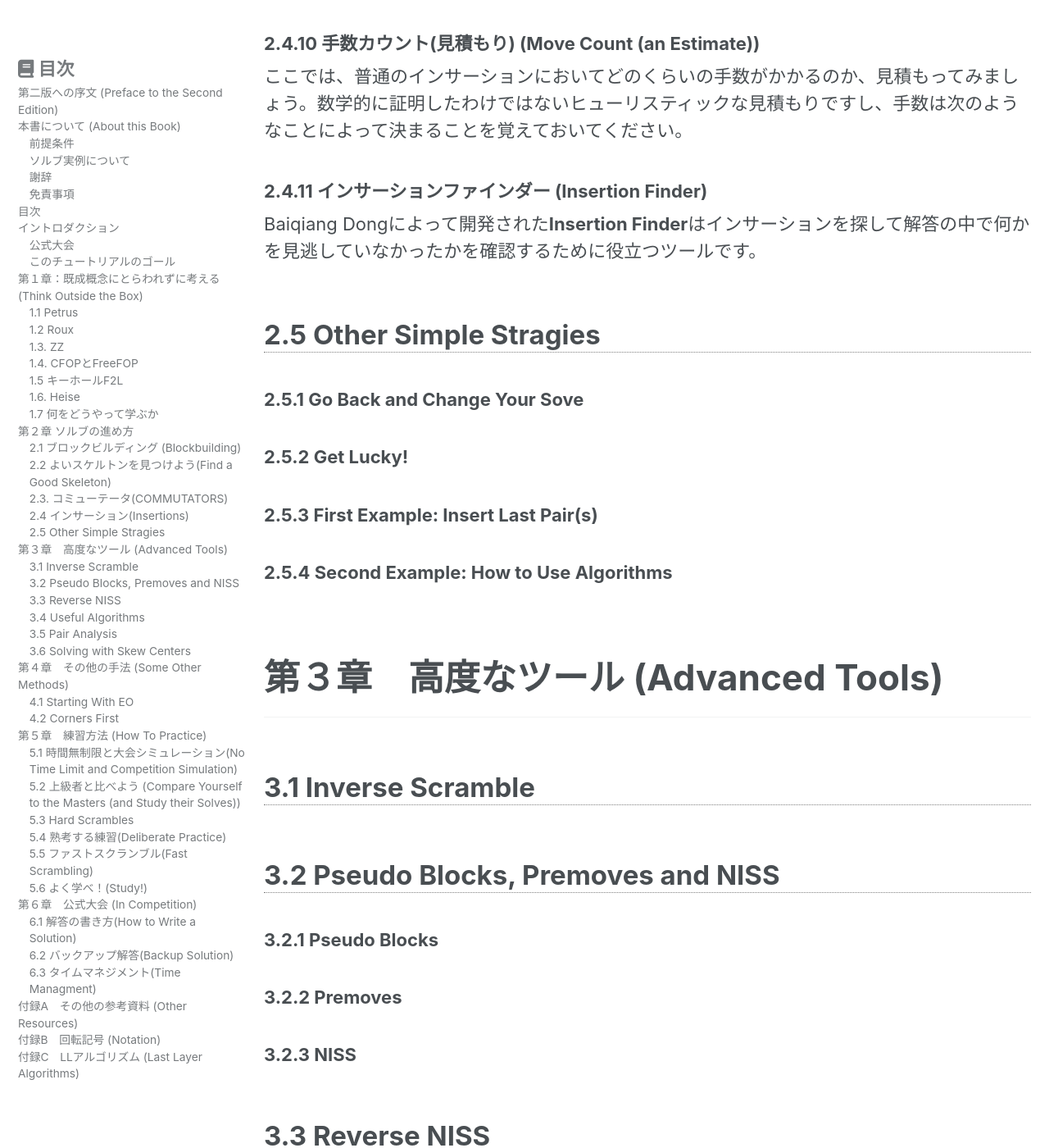
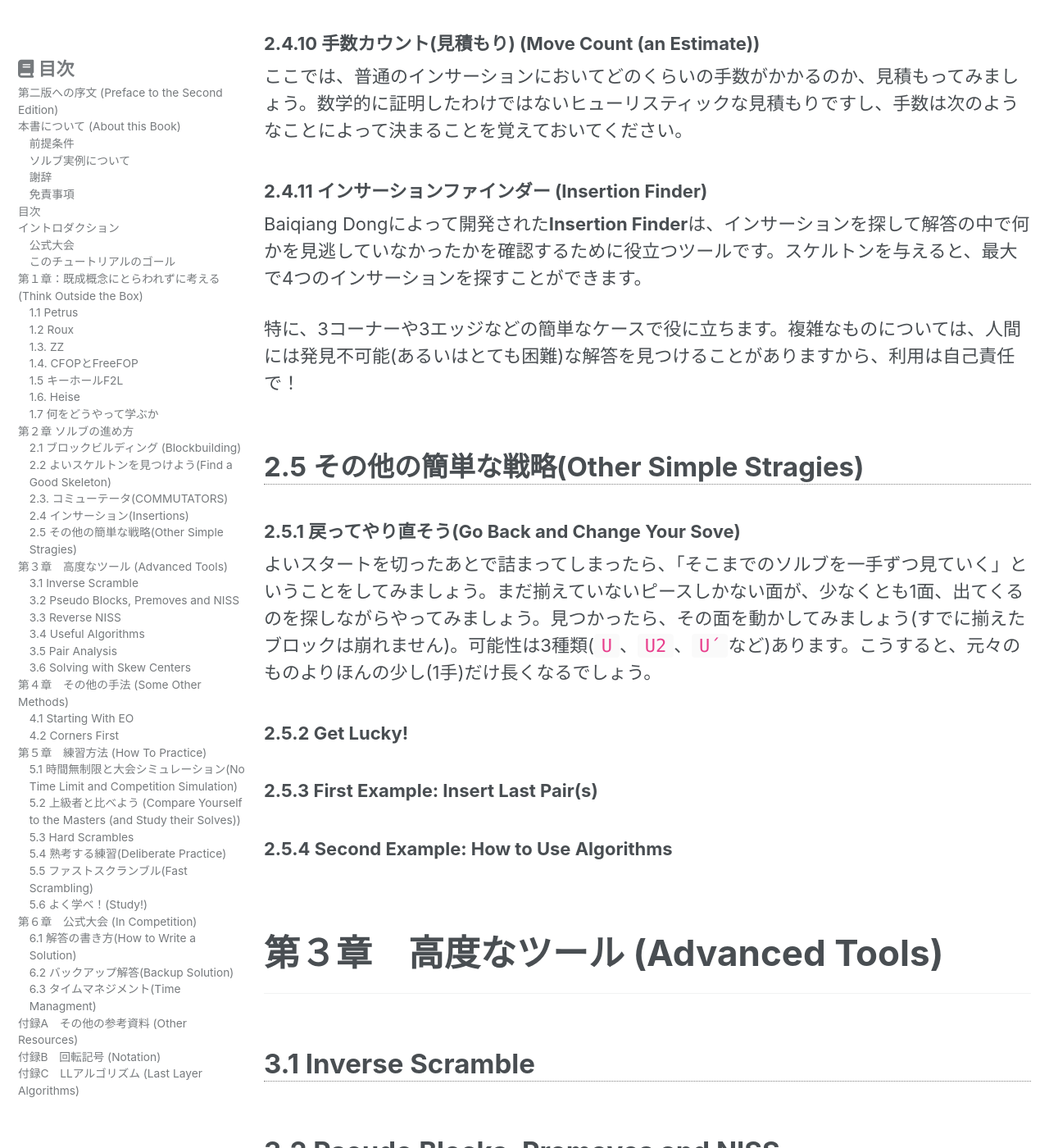
Before and after one commit to kawam1123/translation, a Jekyll site: the page built from _pages/FMC-tutorial.md, in a window 1280 px wide and 1400 px high, scrolled down 43067 px. Shown: the whole window at 82% size. Built offline with Jekyll 4.4.1, drawn with Linux system fonts in a browser that asks for light colours; cached includes are drawn as plain includes; nearby versions of some CDN libraries.

Commit message:
2.5入る

```diff
--- a/_pages/FMC-tutorial.md
+++ b/_pages/FMC-tutorial.md
@@ -2185,7 +2185,9 @@ http://www.speedsolving.com/forum/threads/the-fmc-thread.13599/page-42#post-6145
 32 CHAPTER 2. HOW TO PROCEED DURING A SOLVE
 -->
 #### 2.4.11 インサーションファインダー (Insertion Finder)
-Baiqiang Dongによって開発された**Insertion Finder**はインサーションを探して解答の中で何かを見逃していなかったかを確認するために役立つツールです。
+Baiqiang Dongによって開発された**Insertion Finder**は、インサーションを探して解答の中で何かを見逃していなかったかを確認するために役立つツールです。スケルトンを与えると、最大で4つのインサーションを探すことができます。
+
+特に、3コーナーや3エッジなどの簡単なケースで役に立ちます。複雑なものについては、人間には発見不可能(あるいはとても困難)な解答を見つけることがありますから、利用は自己責任で！
 <!--
 2.4.11 Insertion Finder
 Insertion Finder37, developed by Baiqiang Dong, is a useful tool to find insertions and check if
@@ -2193,8 +2195,9 @@ you have failed to see something in your solutions: it finds up to 4 insertions
 It is especially useful for easy cases (3 corners or 3 edges) but in complex situation it may
 find solution that are not possible (or very difficult) to find for humans: use it responsibly!
 -->
-### 2.5 Other Simple Stragies
-#### 2.5.1 Go Back and Change Your Sove
+### 2.5 その他の簡単な戦略(Other Simple Stragies)
+#### 2.5.1 戻ってやり直そう(Go Back and Change Your Sove)
+よいスタートを切ったあとで詰まってしまったら、「そこまでのソルブを一手ずつ見ていく」ということをしてみましょう。まだ揃えていないピースしかない面が、少なくとも1面、出てくるのを探しながらやってみましょう。見つかったら、その面を動かしてみましょう(すでに揃えたブロックは崩れません)。可能性は3種類(`U`、`U2`、`U´`など)あります。こうすると、元々のものよりほんの少し(1手)だけ長くなるでしょう。
 <!--
 2.5 Other Simple Stragies
 2.5.1 Go Back and Change Your Sove
```
